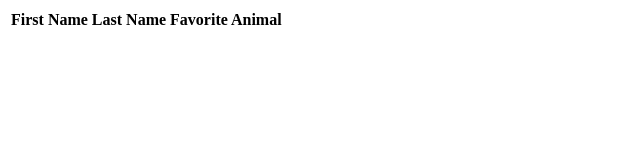
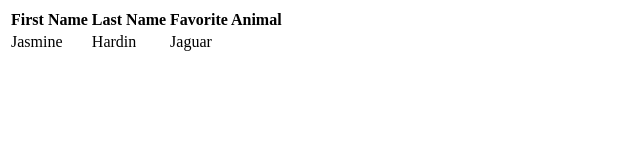
Before and after one commit to jhardin7612/html-exercise, a plain HTML site: page favorites.html in a window 1280 px wide. Shown: the whole page, without its empty margins (0-640 px from the left). Drawn offline with Linux system fonts and the light colour scheme.

Commit message:
added table data

```diff
--- a/favorites.html
+++ b/favorites.html
@@ -14,7 +14,9 @@
         </thead>
         <tbody>
             <tr>
-
+                <td>Jasmine</td>
+                <td>Hardin</td>
+                <td>Jaguar</td>
             </tr>
         </tbody>
     </table>
```
